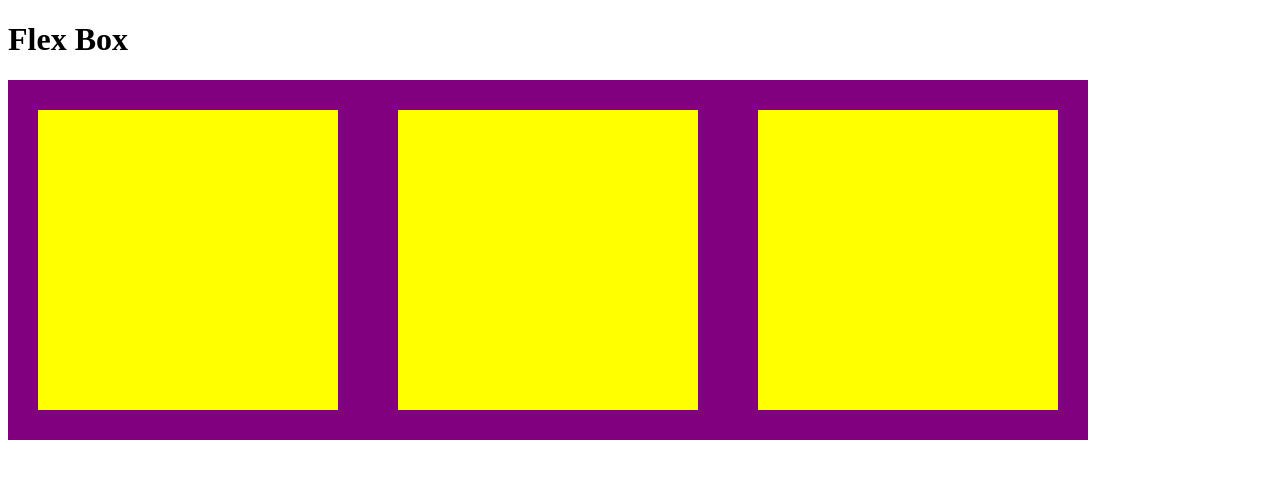
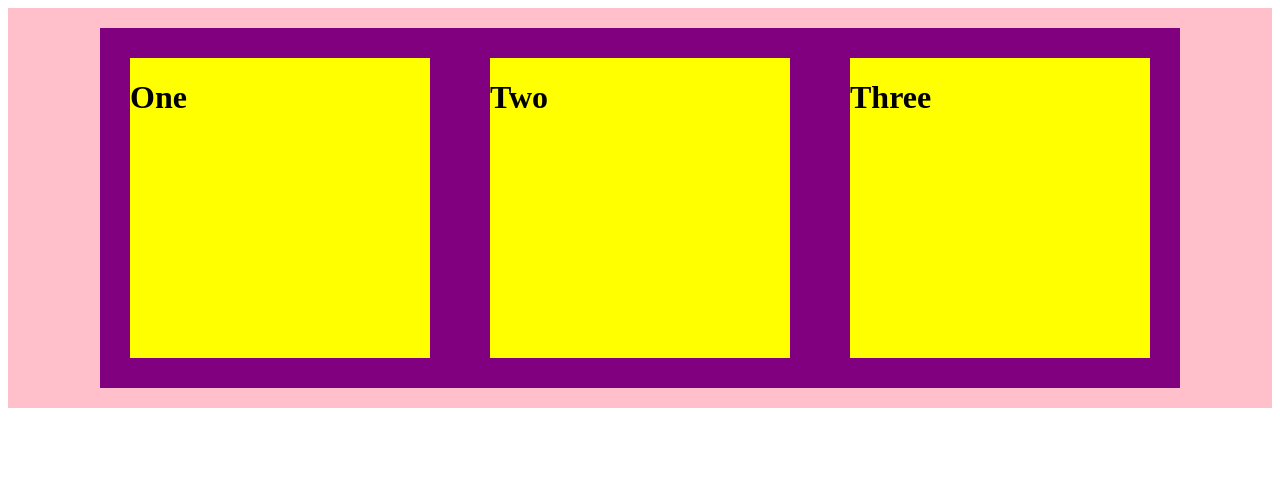
Before and after one commit to JPELAYO0658/flex-box, a plain HTML site: page flex-box-2/flex2.html in a window 1280 px wide. Drawn offline with Linux system fonts and the light colour scheme.

Commit message:
updated flexbox activity files

```diff
--- /dev/null
+++ b/center-headline.css
@@ -0,0 +1,23 @@
+.flex-container {
+  height: 130px;
+  display: flex;
+  flex-direction: row;
+  flex-wrap: wrap;
+  border: 1px dashed red;
+  justify-content: center;
+  align-items: center;
+}
+.box {
+  background: #FF00FF;
+  height: 120px;
+  width: 400px;
+  border: 1px dashed green;
+}
+.box h1 {
+  font-family: sans-serif;
+  color: black;
+  text-align: center;
+  border: 1px solid blue;
+  padding-top: 1rem;
+  background-color: yellow;
+}
--- a/flex-activity.css
+++ b/flex-activity.css
@@ -1,5 +1,5 @@
 .flex-container {
-  height: 200px;
+  height: 100px;
   display: flex;
   flex-direction: row;
   flex-wrap: wrap;
@@ -9,12 +9,13 @@
 .box {
   height: 50px;
   width: 50px;
-  border: 2px dashed red;
+  /* border: 2px dashed red; */
 }
 .box h1 {
-  border: 1px solid white;
+  /* border: 1px solid white; */
   font-family: sans-serif;
   color: white;
   text-align: center;
   font-weight: lighter;
+  margin: 0;
 }
--- a/flex-box-2/flex2.css
+++ b/flex-box-2/flex2.css
@@ -6,6 +6,11 @@
 }
 
 .container {
+  height: 400px;
+  background: pink;
   display: flex;
   flex-direction: row;
+  flex-wrap: nowrap;
+  justify-content: center;
+  align-items: center;
 }
--- a/flex-box-2/flex2.html
+++ b/flex-box-2/flex2.html
@@ -7,17 +7,16 @@
   </head>
 
   <body>
-    <h1>Flex Box</h1>
-    <section class="container">
-    <div class="box">
-
+    <div class="container">
+      <div class="box">
+        <h1>One</h1>
+      </div>
+      <div class="box">
+        <h1>Two</h1>
+      </div>
+      <div class="box">
+        <h1>Three</h1>
+      </div>
     </div>
-    <div class="box">
-
-    </div>
-    <div class="box">
-
-    </div>
-    </section>
   </body>
 </html>
```
Also changed, not shown: center-headline.html (added, +16 -0 lines).
